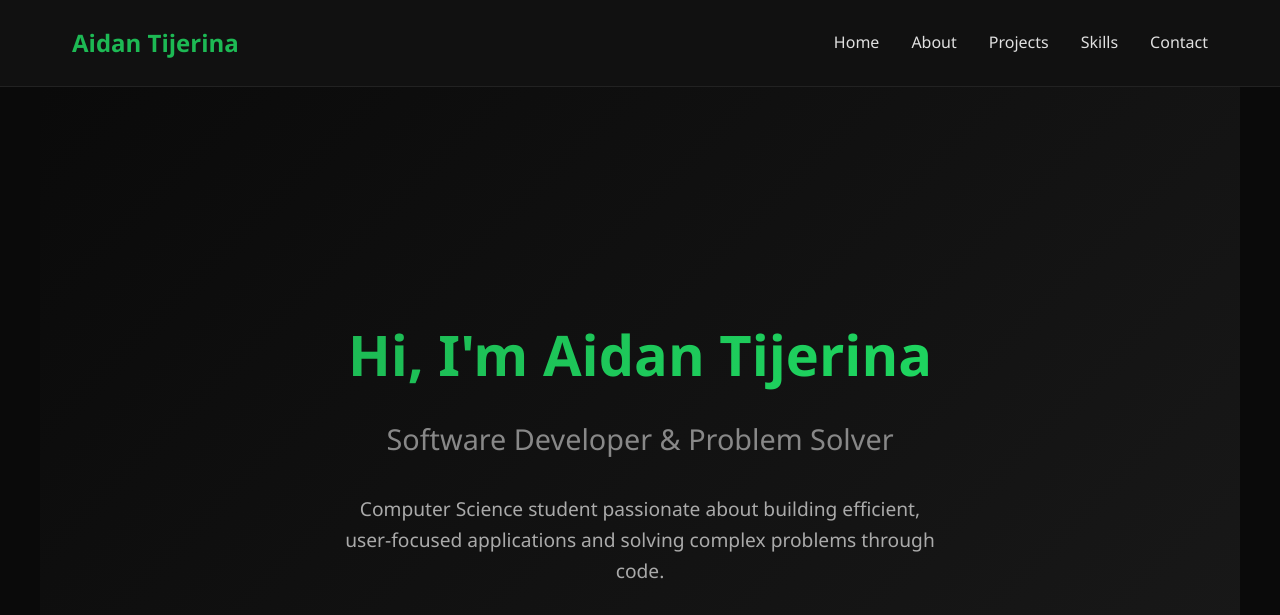
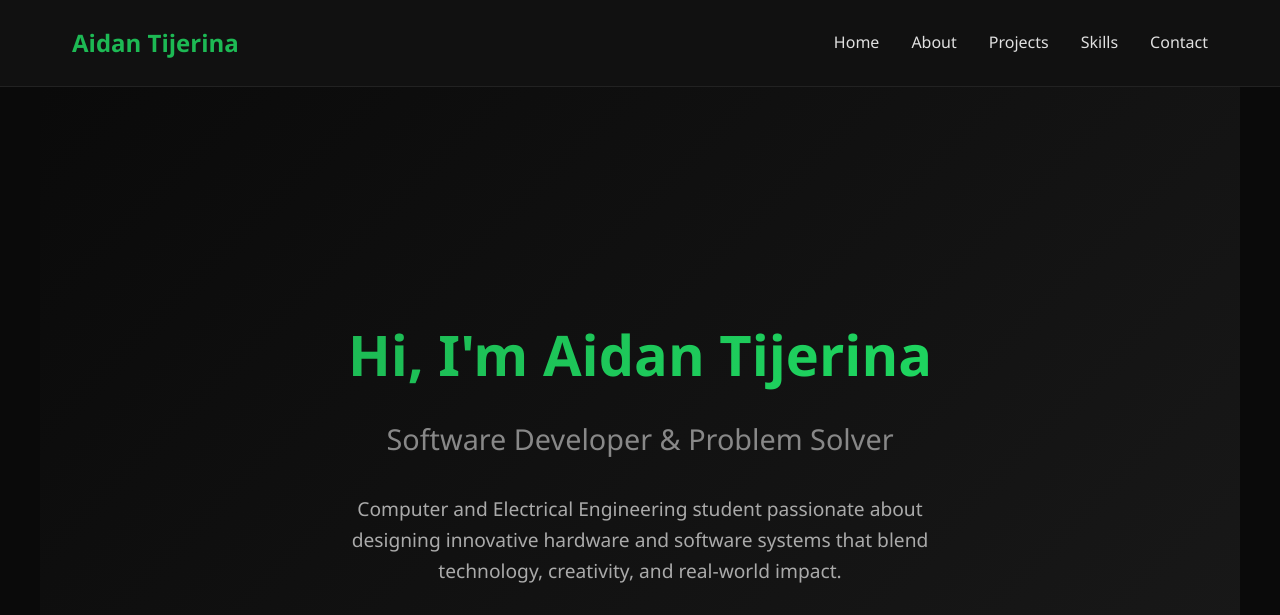
Before and after one commit to oceanviews1221/oceanviews1221.github.io, a plain HTML site: page index.html in a window 1280 px wide. Shown: the top 615 px of the page. Drawn offline with Linux system fonts and the light colour scheme.

Commit message:
Update index.html

```diff
--- a/index.html
+++ b/index.html
@@ -352,7 +352,7 @@
         <div>
             <h1>Hi, I'm Aidan Tijerina</h1>
             <h2>Software Developer & Problem Solver</h2>
-            <p>Computer Science student passionate about building efficient, user-focused applications and solving complex problems through code.</p>
+            <p>Computer and Electrical Engineering student passionate about designing innovative hardware and software systems that blend technology, creativity, and real-world impact.</p>
 
             <div class="social-links">
                 <a href="https://github.com/oceanviews1221" target="_blank" title="GitHub">
@@ -553,4 +553,5 @@ Above all, I value curiosity, collaboration, and craftsmanship in everything I b
         <p>&copy; 2024 Aidan Tijerina. Built with passion and code.</p>
     </footer>
 </body>
+
 </html>
```
